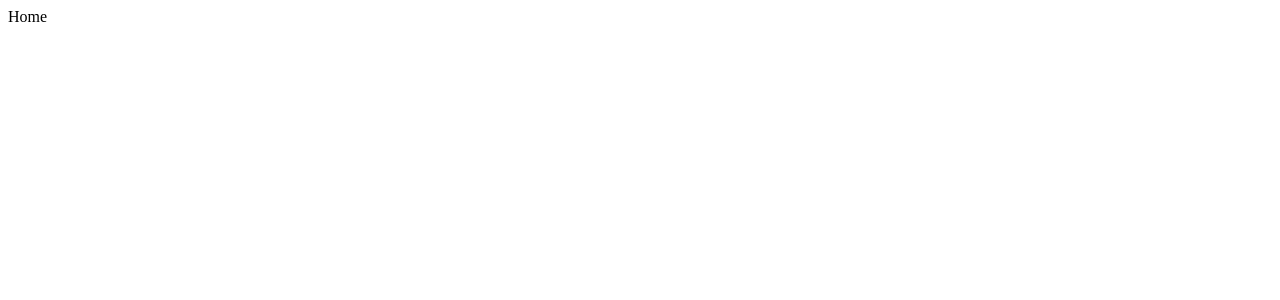
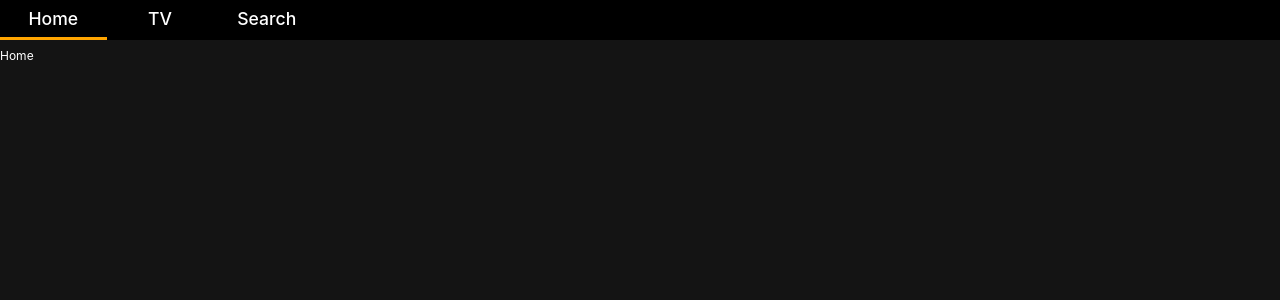
Before and after one commit to hyunchoitan/Gotcha, a React (Create React App) app: page / in a window 1280 px wide. Shown: the top 300 px of the page. Built offline with nearby package versions, Linux system fonts and the light colour scheme.

Commit message:
Create Header, styling :using styled-components, styled-reset and withRouter

```diff
--- a/package.json
+++ b/package.json
@@ -11,6 +11,8 @@
     "react-dom": "^17.0.2",
     "react-router-dom": "^5.2.0",
     "react-scripts": "4.0.3",
+    "styled-components": "^5.3.0",
+    "styled-reset": "^4.3.4",
     "web-vitals": "^1.1.2"
   },
   "scripts": {
--- a/src/Components/App.js
+++ b/src/Components/App.js
@@ -1,6 +1,7 @@
 import React from "react";
 import Router from "./Router"
 import { Component } from "react";
+import GlobalStyle from "./GlobalStyle";
 
 
 class App extends Component {
@@ -8,6 +9,7 @@
     return(
       <>
       <Router />
+      <GlobalStyle />
       </>
     );
   }
--- /dev/null
+++ b/src/Components/GlobalStyle.js
@@ -0,0 +1,23 @@
+import {createGlobalStyle} from "styled-components";
+import reset from "styled-reset";
+
+const GlobalStyle = createGlobalStyle`
+    ${reset};
+    a{
+        text-decoration:none;
+        color:inherit;
+    }
+    *{
+        box-sizing:border-box;
+    }
+    body{
+        font-family:-apple-system, BlinkMacSystemFont, 'Segoe UI', Roboto, Oxygen, Ubuntu, Cantarell, 'Open Sans', 'Helvetica Neue', sans-serif;
+        font-size:12px;
+        background-color:rgba(20, 20, 20, 1);
+        color:white;
+        padding-top:50px;
+    }
+`
+
+
+export default GlobalStyle;
--- /dev/null
+++ b/src/Components/Header.js
@@ -0,0 +1,56 @@
+import React from "react";
+import {Link, withRouter} from "react-router-dom";
+import styled from "styled-components"
+
+
+const SHeader = styled.header`
+    position: fixed;
+    top: 0;
+    left: 0;
+    width: 100%;
+    height: 5vh;
+    background-color: black;
+`;
+
+const List = styled.ul`
+    display:flex;
+    list-style:none;
+    height: 100%;
+    width: 25%;
+    justify-content: space-around;
+    align-items: center;
+`;
+
+const Item = styled.li`
+    width: 100%;
+    height: 100%;
+    font-size: 1.1rem;
+    font-weight:500;
+    display: flex;
+    justify-content: center;
+    align-items: center;
+    border-bottom: 3px solid ${props =>(props.current? "orange": "transparent") };
+    transition: border-bottom 0.5s ease-in-out;
+`;
+
+const SLink = styled(Link)``;
+
+
+
+const Header = ({location:{pathname}}) => (
+        <SHeader>
+            <List>
+                <Item current={ pathname === "/"}>
+                    <SLink to="/">Home</SLink>
+                </Item>
+                <Item current={ pathname === "/tv"}>
+                    <SLink to="/tv">TV</SLink>
+                </Item>
+                <Item current={ pathname === "/search"}>
+                    <SLink to="/search">Search</SLink>
+                </Item>
+            </List>
+        </SHeader>
+)
+
+export default withRouter(Header)
--- a/src/Components/Router.js
+++ b/src/Components/Router.js
@@ -1,9 +1,11 @@
 import React from "react";
-import {HashRouter as Router, Route} from "react-router-dom";
+import {HashRouter as Router, Route, Switch, Redirect} from "react-router-dom";
 import Home from "../Routes/Home"
 import TV from "../Routes/TV"
 import Detail from "../Routes/Detail"
 import Search from "../Routes/Search"
+import Header from "./Header"
+
 
 
 
@@ -11,12 +13,14 @@
 const router = () => {
     return(
     <Router>
-        <>
+        <Header />
+        <Switch>
         <Route path="/" exact component={Home}/>
         <Route path="/tv" exact component={TV}/>
         <Route path="/search" exact component={Search}/>
         <Route path="/detail" exact component={Detail}/>
-        </>
+        <Redirect from="*" to="/"/>
+        </Switch>
     </Router>
 )
 }
```
Also changed, not shown: 1 other file (tests, documents, lock files or other folders).
